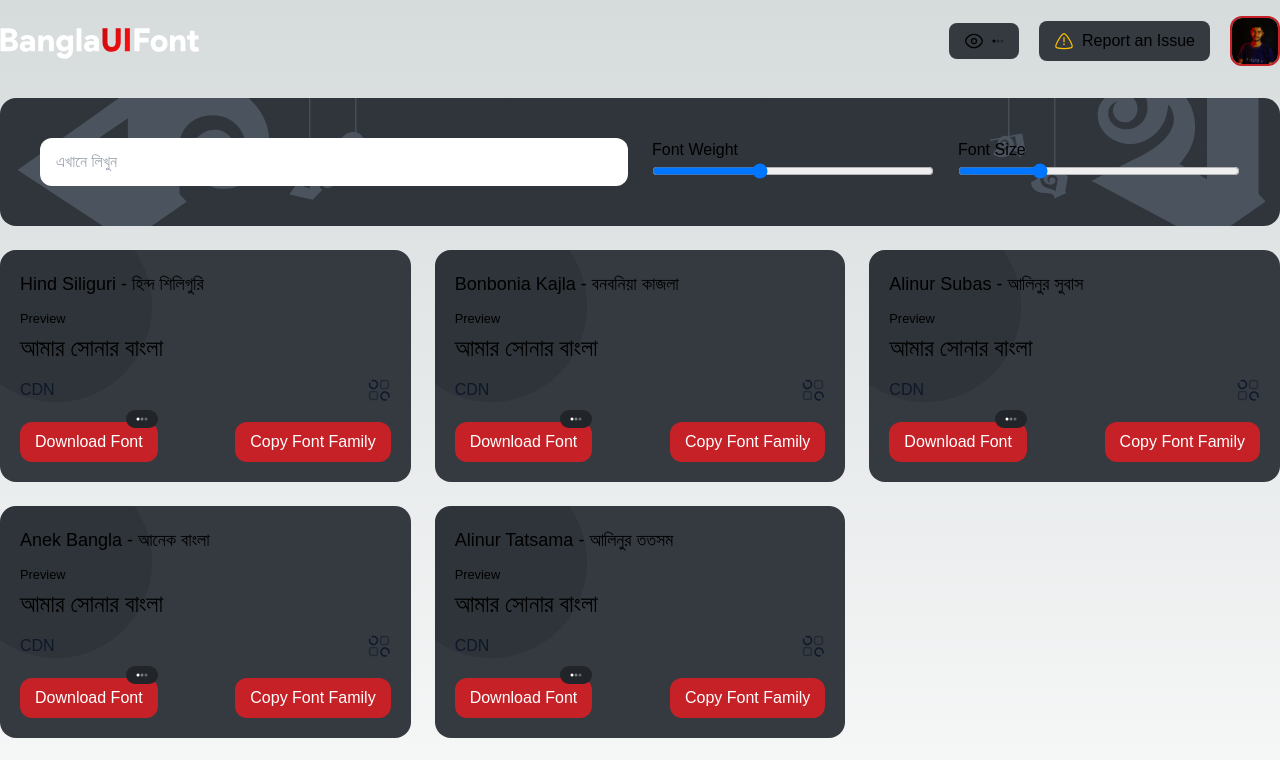
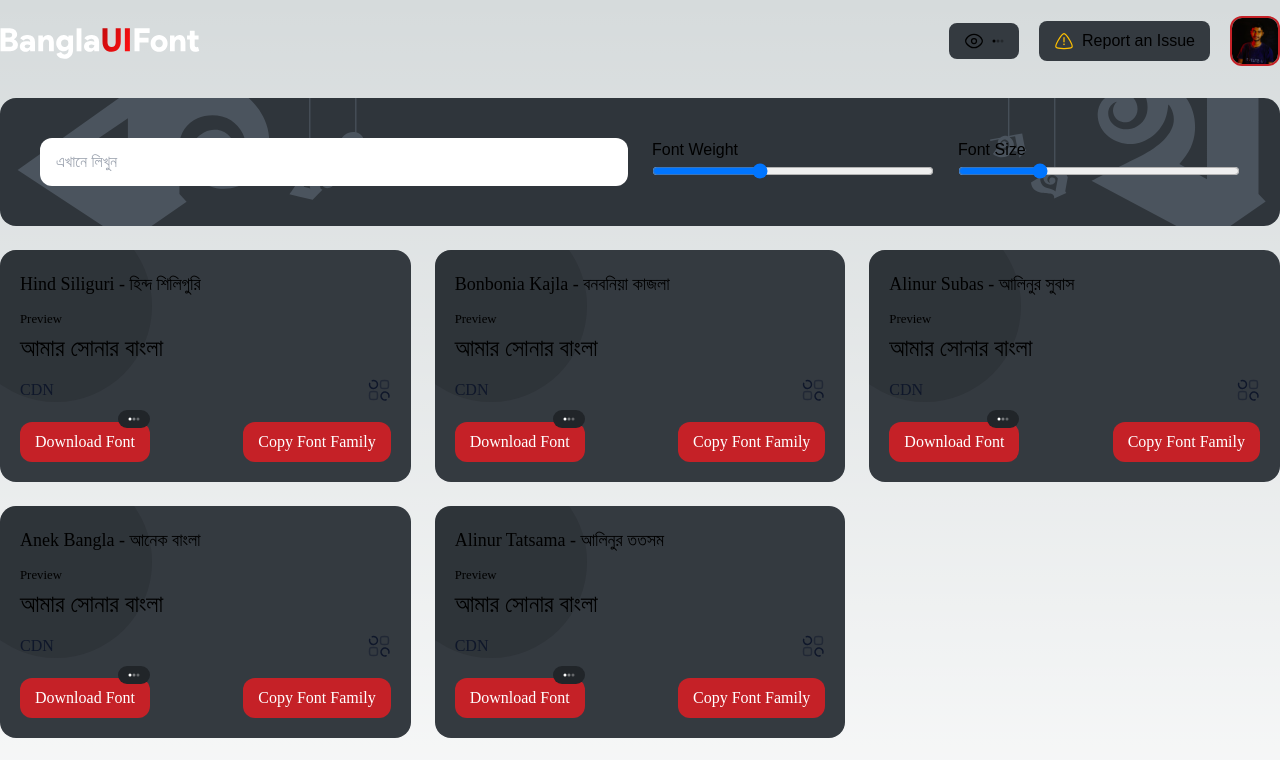
Before and after one commit to ShakilAnsary9/banglauifont-next, a Next.js app: page / in a window 1280 px wide. Shown: the top 760 px of the page. Built offline with nearby package versions, Linux system fonts and the light colour scheme; no server answers; the database is empty.

Commit message:
Space Font Added

```diff
--- a/app/components/FontCard.js
+++ b/app/components/FontCard.js
@@ -80,11 +80,11 @@
       <>
         {fonts.map((font, index) => (
           <div
-            className="bg-card rounded-2xl p-5 relative overflow-hidden"
+            className="bg-card font-space rounded-2xl p-5 relative overflow-hidden"
             key={index}
           >
             <div className="relative z-10">
-              <h1 className="md:text-lg text-xl  font-medium mb-2">
+              <h1 className="md:text-lg text-xl font-medium mb-2">
                 {font.title}
               </h1>
               <small>Preview</small>
@@ -100,7 +100,7 @@
                 {previewText}
               </div>
 
-              <details className="open:ring-1 open:ring-black/5 transform-gpu delay-75 duration-200 ease-in-out ">
+              <details className="delay-75 duration-200 ease-in-out ">
                 <summary className="leading-6 text-slate-900 dark:text-white select-none list-none">
                   <div className="flex justify-between">
                     <div>CDN</div>
--- a/tailwind.config.js
+++ b/tailwind.config.js
@@ -13,6 +13,7 @@
           "conic-gradient(from 180deg at 50% 50%, var(--tw-gradient-stops))",
       },
       fontFamily: {
+        space: ["Space Grotesk", "Hind Siliguri"],
         firacode: "'Fira Code', monospace",
       },
       colors: {
```
